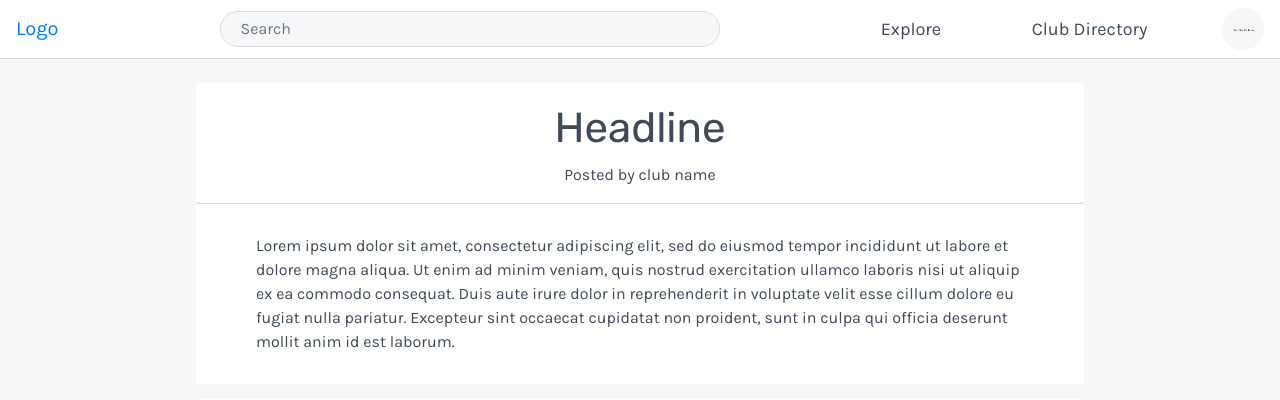
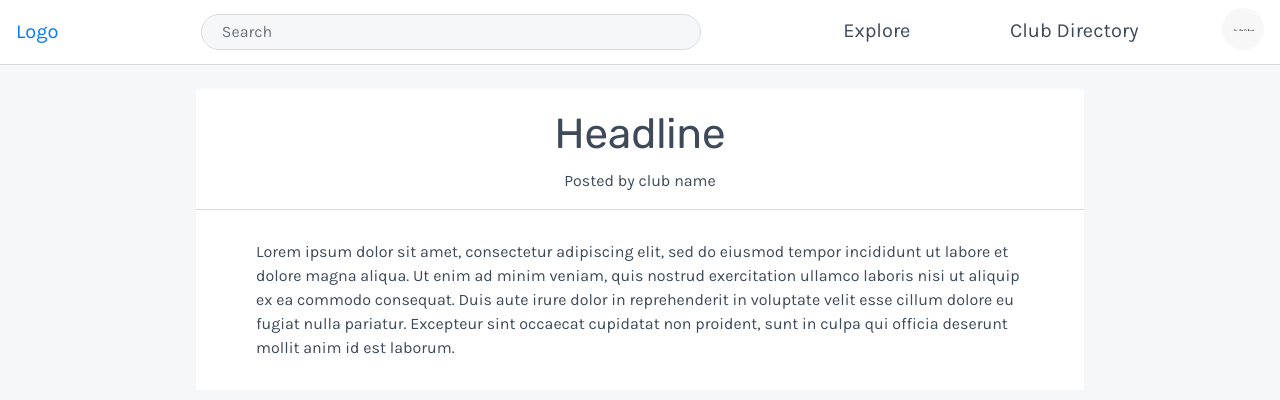
Before and after one commit to TetrisFan/wwthackcodingcolts, a PHP site: page /club-stream.html in a window 1280 px wide. Shown: the top 400 px of the page. Run offline with PHP 8.4, Linux system fonts and the light colour scheme; some libraries are stand-ins or nearby versions.

Commit message:
nav change pt2

```diff
--- a/front-end/styles.css
+++ b/front-end/styles.css
@@ -78,7 +78,7 @@ hr {
   color: #3E4A59;
   border-top: 3px solid transparent;
   border-bottom: 3px solid transparent;
-  font-size: 18px;
+  font-size: 20px;
 }
 
 .nav-link:hover {
@@ -127,9 +127,9 @@ hr {
 .nav-div {
   display:flex;
   flex-direction:row;
-  width: 32%;
+  width: 35%;
   justify-content:space-between;
-  height: 42px;
+  height: 48px;
 }
 
 /* search bar */
```
Also changed, not shown: 2 other files.
